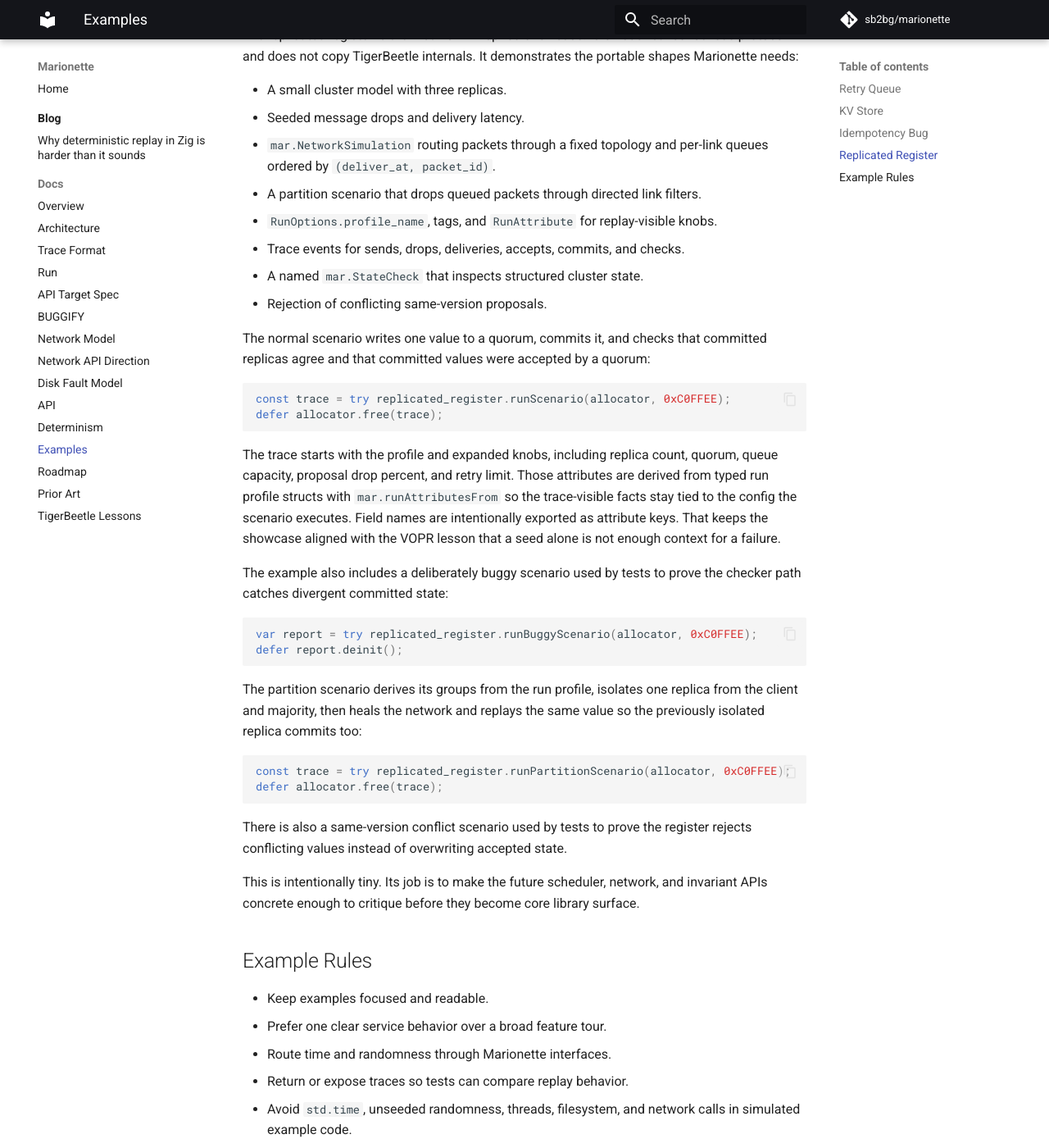
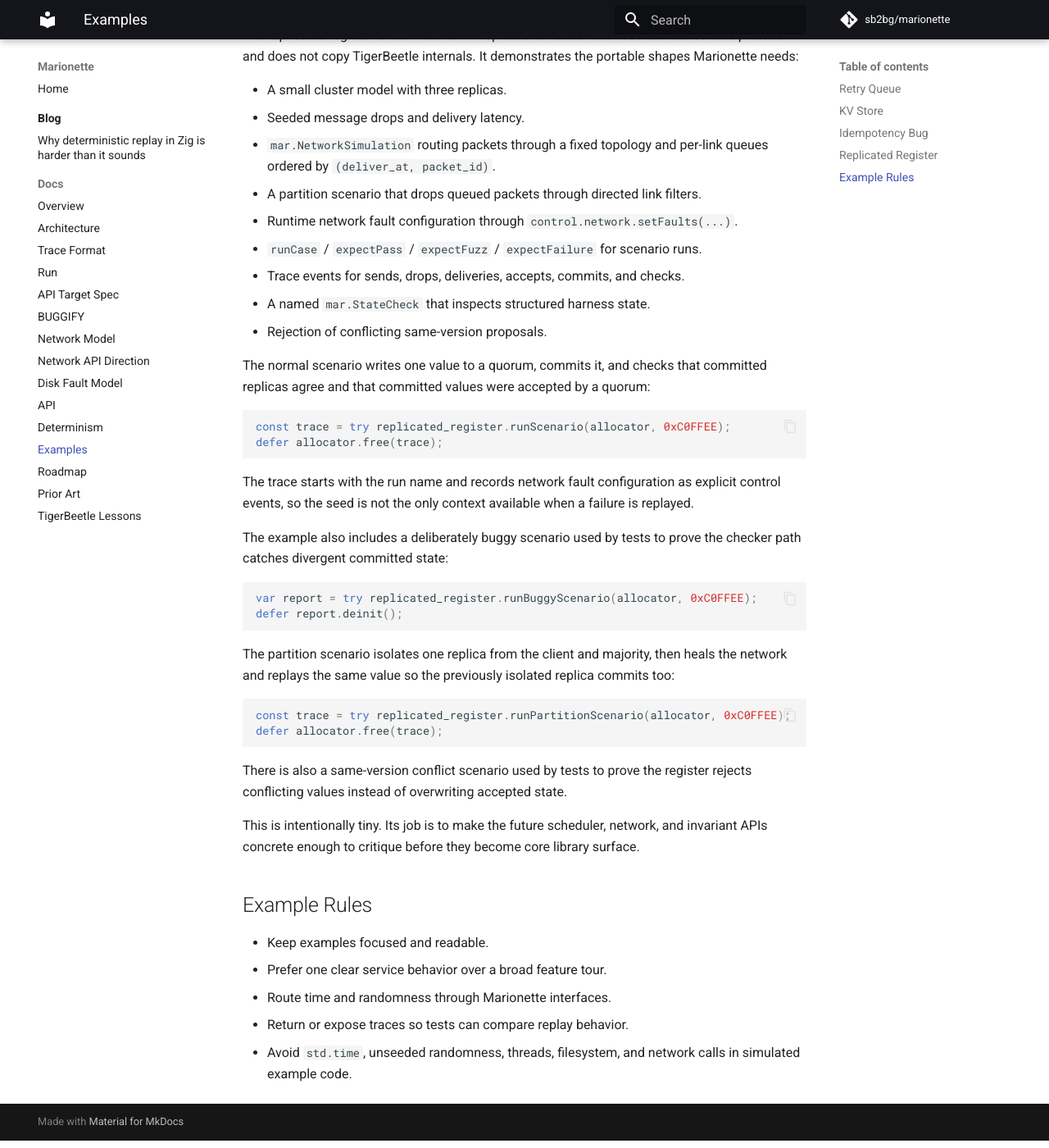
Before and after one commit to sb2bg/marionette, an MkDocs documentation site: the page built from docs/examples.md, in a window 1280 px wide and 1400 px high, scrolled down 2750 px. Shown: the whole window at 82% size. Built offline with MkDocs 1.6.1 and Material for MkDocs 9.7.7, drawn with Linux system fonts in a browser that asks for light colours; comment, search, counter and statistics services are not loaded.

Commit message:
docs: refresh replicated register notes

````diff
--- a/docs/examples.md
+++ b/docs/examples.md
@@ -52,7 +52,7 @@ Source: [`examples/kv_store.zig`](https://github.com/sb2bg/marionette/blob/main/
 The KV store is the first disk-backed example. It is intentionally tiny: a
 fixed-size append-only WAL where each sector is one record with a magic value,
 key, value, and checksum. It exists to exercise `mar.Disk` plus the
-`Env`/`SimControl` harness split, not to be a real database.
+`Env`/`Control` harness split, not to be a real database.
 
 The correct scenario:
 
@@ -136,10 +136,10 @@ portable shapes Marionette needs:
 - `mar.NetworkSimulation` routing packets through a fixed topology and
   per-link queues ordered by `(deliver_at, packet_id)`.
 - A partition scenario that drops queued packets through directed link filters.
-- `RunOptions.profile_name`, tags, and `RunAttribute` for replay-visible
-  knobs.
+- Runtime network fault configuration through `control.network.setFaults(...)`.
+- `runCase` / `expectPass` / `expectFuzz` / `expectFailure` for scenario runs.
 - Trace events for sends, drops, deliveries, accepts, commits, and checks.
-- A named `mar.StateCheck` that inspects structured cluster state.
+- A named `mar.StateCheck` that inspects structured harness state.
 - Rejection of conflicting same-version proposals.
 
 The normal scenario writes one value to a quorum, commits it, and checks that
@@ -150,13 +150,9 @@ const trace = try replicated_register.runScenario(allocator, 0xC0FFEE);
 defer allocator.free(trace);
 ```
 
-The trace starts with the profile and expanded knobs, including replica count,
-quorum, queue capacity, proposal drop percent, and retry limit. Those
-attributes are derived from typed run profile structs with
-`mar.runAttributesFrom` so the trace-visible facts stay tied to the config the
-scenario executes. Field names are intentionally exported as attribute keys.
-That keeps the showcase aligned with the VOPR lesson that a seed alone is not
-enough context for a failure.
+The trace starts with the run name and records network fault configuration as
+explicit control events, so the seed is not the only context available when a
+failure is replayed.
 
 The example also includes a deliberately buggy scenario used by tests to prove
 the checker path catches divergent committed state:
@@ -166,9 +162,9 @@ var report = try replicated_register.runBuggyScenario(allocator, 0xC0FFEE);
 defer report.deinit();
 ```
 
-The partition scenario derives its groups from the run profile, isolates one
-replica from the client and majority, then heals the network and replays the
-same value so the previously isolated replica commits too:
+The partition scenario isolates one replica from the client and majority, then
+heals the network and replays the same value so the previously isolated replica
+commits too:
 
 ```zig
 const trace = try replicated_register.runPartitionScenario(allocator, 0xC0FFEE);
````
